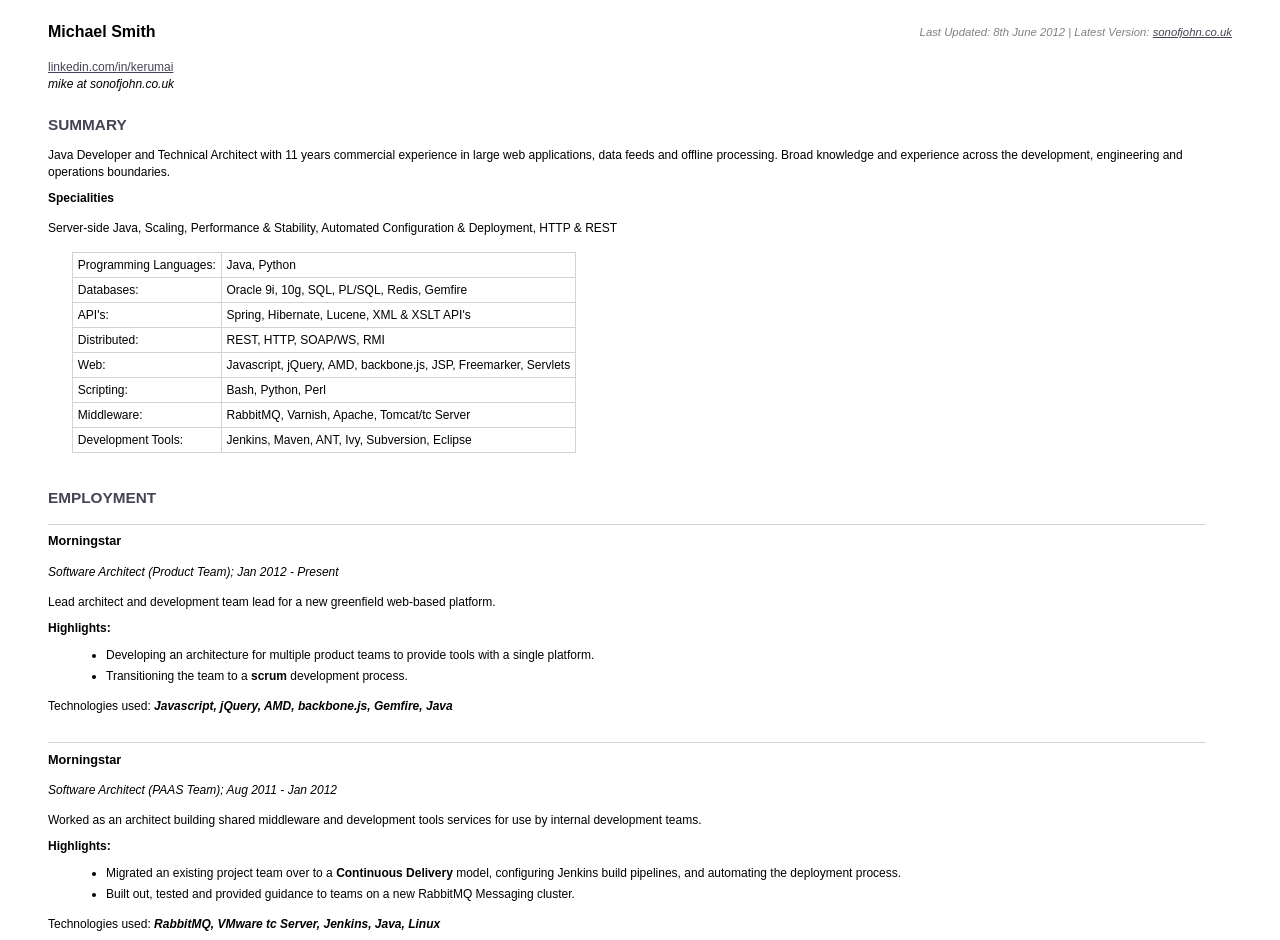
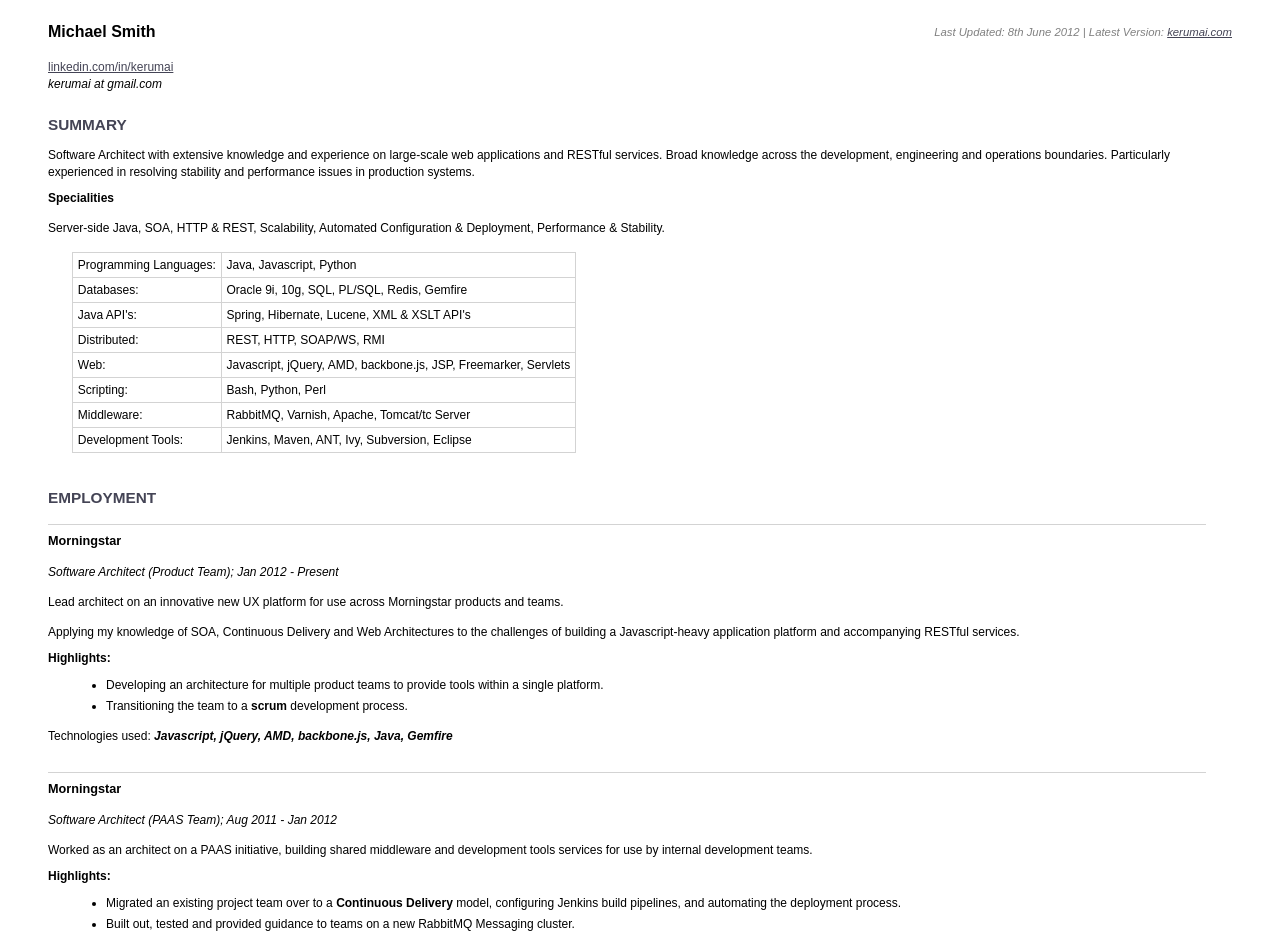
Before and after one commit to kerumai/old_kerumai.github.com, a plain HTML site: page index.html in a window 1280 px wide. Shown: the top 940 px of the page. Drawn offline with Linux system fonts and the light colour scheme; a script that the page names is missing.

Commit message:
- Updated CV a bit (with some of latest changes in linkedin profile). - Changed to using http://kerumai.com for website URL.

```diff
--- a/index.html
+++ b/index.html
@@ -110,35 +110,37 @@ var s = document.getElementsByTagName('script')[0]; s.parentNode.insertBefore(ga
 </head>
 <body>
 
-    <span id="header">Last Updated: 8th June 2012 | Latest Version: <a href="http://sonofjohn.co.uk/">sonofjohn.co.uk</a></span>
+    <span id="header">Last Updated: 8th June 2012 | Latest Version: <a href="http://kerumai.com/">kerumai.com</a></span>
 
 	<h1>Michael Smith</h1>
 
     <div class="section contact vcard">
       <a href="http://www.linkedin.com/in/kerumai" class="url" rel="me">linkedin.com/in/kerumai</a>
-      <address class="email"><em>mike at sonofjohn.co.uk</em></address>
+      <address class="email"><em>kerumai at gmail.com</em></address>
     </div>
 
 	<div class="section">
 		<h2 class="bordered">SUMMARY</h2>
 
-		<p>Java Developer and Technical Architect with 11 years commercial experience in large web applications, data feeds and offline processing.
-		Broad knowledge and experience across the development, engineering and operations boundaries. </p>
+    <p>Software Architect with extensive knowledge and experience on large-scale web applications and RESTful services.
+    Broad knowledge across the development, engineering and operations boundaries.
+    Particularly experienced in resolving stability and performance issues in production systems.</p>
 
     <h4>Specialities</h4>
-		<p>Server-side Java, Scaling, Performance & Stability, Automated Configuration & Deployment, HTTP & REST</p>
+    <p>Server-side Java, SOA, HTTP & REST, Scalability, Automated Configuration & Deployment, Performance & Stability.</p>
 
 		<table>
 			<tbody>
-      <tr><td>Programming Languages:</td><td>Java, Python</td></tr>
+        <tr><td>Programming Languages:</td><td>Java, Javascript, Python</td></tr>
   			<tr><td>Databases:</td><td>Oracle 9i, 10g, SQL, PL/SQL, Redis, Gemfire</td></tr>
-			<tr><td>API's:</td><td>Spring, Hibernate, Lucene, XML & XSLT API's</td></tr>
+  			<tr><td>Java API's:</td><td>Spring, Hibernate, Lucene, XML & XSLT API's</td></tr>
   			<tr><td>Distributed:</td><td>REST, HTTP, SOAP/WS, RMI</td></tr>
   			<tr><td>Web:</td><td>Javascript, jQuery, AMD, backbone.js, JSP, Freemarker, Servlets</td></tr>
   			<tr><td>Scripting:</td><td>Bash, Python, Perl</td></tr>
         <tr><td>Middleware:</td><td>RabbitMQ, Varnish, Apache, Tomcat/tc Server</td></tr>
   			<tr><td>Development Tools:</td><td>Jenkins, Maven, ANT, Ivy, Subversion, Eclipse</td></tr>
-		</tbody></table>
+		  </tbody>
+    </table>
 	</div>
 
     <div class="section">
@@ -149,15 +151,17 @@ var s = document.getElementsByTagName('script')[0]; s.parentNode.insertBefore(ga
 
           <p><em>Software Architect (Product Team); Jan 2012 - Present</em></p>
 
-          <p>Lead architect and development team lead for a new greenfield web-based platform.</p>
+          <p>Lead architect on an innovative new UX platform for use across Morningstar products and teams.</p>
+
+          <p>Applying my knowledge of SOA, Continuous Delivery and Web Architectures to the challenges of building a Javascript-heavy application platform and accompanying RESTful services.</p>
 
           <h4>Highlights:</h4>
           <ul>
-            <li>Developing an architecture for multiple product teams to provide tools with a single platform.</li>
+            <li>Developing an architecture for multiple product teams to provide tools within a single platform.</li>
             <li>Transitioning the team to a <b>scrum</b> development process.</li>
           </ul>
 
-          <p>Technologies used: <strong><em>Javascript, jQuery, AMD, backbone.js, Gemfire, Java</em></strong></p>
+          <p>Technologies used: <strong><em>Javascript, jQuery, AMD, backbone.js, Java, Gemfire</em></strong></p>
         </div>
 
         <div class="subsection">
@@ -165,7 +169,7 @@ var s = document.getElementsByTagName('script')[0]; s.parentNode.insertBefore(ga
 
           <p><em>Software Architect (PAAS Team); Aug 2011 - Jan 2012</em></p>
 
-          <p>Worked as an architect building shared middleware and development tools services for use by internal
+          <p>Worked as an architect on a PAAS initiative, building shared middleware and development tools services for use by internal
              development teams.</p>
 
           <h4>Highlights:</h4>
```
Also changed, not shown: 2 other files. Lines whose indentation alone changed are shown as unchanged.
